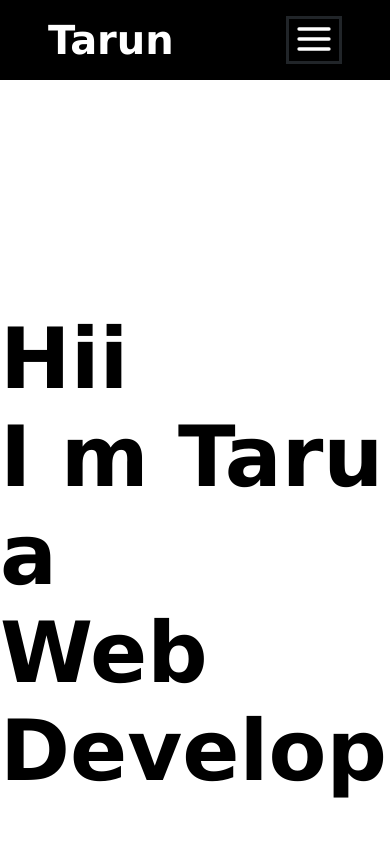
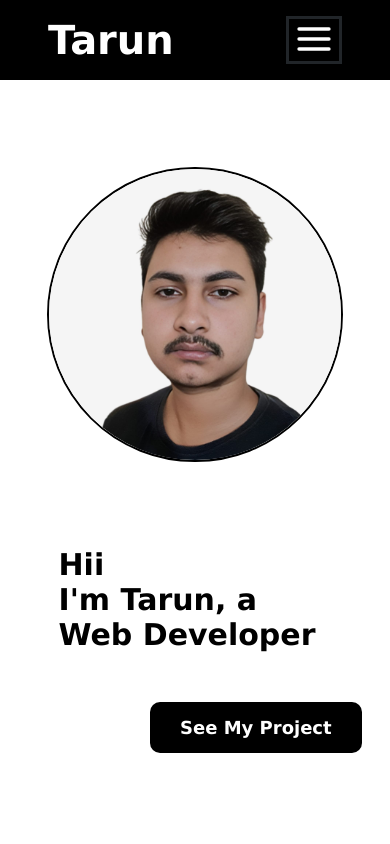
Before and after one commit to TarunBharti7/portfolio, a React (Vite) app: page / in a window 390 px wide. Shown: the top 844 px of the page. Built offline with nearby package versions, Linux system fonts and the light colour scheme.

Commit message:
work  on responsive home and projects page

```diff
--- a/src/component/Home.jsx
+++ b/src/component/Home.jsx
@@ -3,11 +3,11 @@ import React from 'react';
 const Home = () => {
   return (
     <>
-        <section id='home'>
+      <section id='home'>
         <div className="container">
           <div className="info">
             <h1>Hii</h1>
-            <h1>I m Tarun, a</h1>
+            <h1>I'm Tarun, a</h1>
             <h1>Web Developer</h1>
             <a href="#project">
               <button>See My Project</button>
--- a/src/styleSheet/home.css
+++ b/src/styleSheet/home.css
@@ -32,4 +32,40 @@
 .img img {
     height: 400px;
     border-radius: 50%;
+    border: 2px solid black;
 }
+
+@media(max-width:62em){
+    .container{
+        width: 100%;
+        display: flex;
+        justify-content: center;
+        flex-direction: column-reverse;
+        padding-top: 0;
+        /* margin-top: 0; */
+        margin: 0%;
+        /* border: 2px solid blue; */
+        gap: 10vh;
+    }
+    .img {
+        width: 100%;
+        height: 35vh;
+        /* border: 2px solid red; */
+        display: flex;
+        justify-content: center;
+        /* margin-top: -150px; */
+    }
+
+    .img img {
+        height: 35vh;
+    }
+
+    .info {
+        margin-top: 0%;
+    }
+
+    .info h1 {
+        font-size: 30px;
+        padding: 0px 15%;
+    }
+}
--- a/src/styleSheet/navbar.css
+++ b/src/styleSheet/navbar.css
@@ -27,6 +27,7 @@ body {
     top: 0%;
     left: 0%;
     z-index: 1;
+    /* margin-bottom: 8vh; */
 }
 
 .header .logo {
--- a/src/styleSheet/projects.css
+++ b/src/styleSheet/projects.css
@@ -48,3 +48,14 @@
     background-color: navy;
     cursor: pointer;
 }
+
+
+@media(max-width: 500px){
+    .p-container{
+        gap: 40px;
+    }
+
+    .heading {
+        font-size: xx-large;
+    }
+}
```
Also changed, not shown: src/component/Skill.jsx (added, +11 -0 lines), src/styleSheet/skill.css (added).
